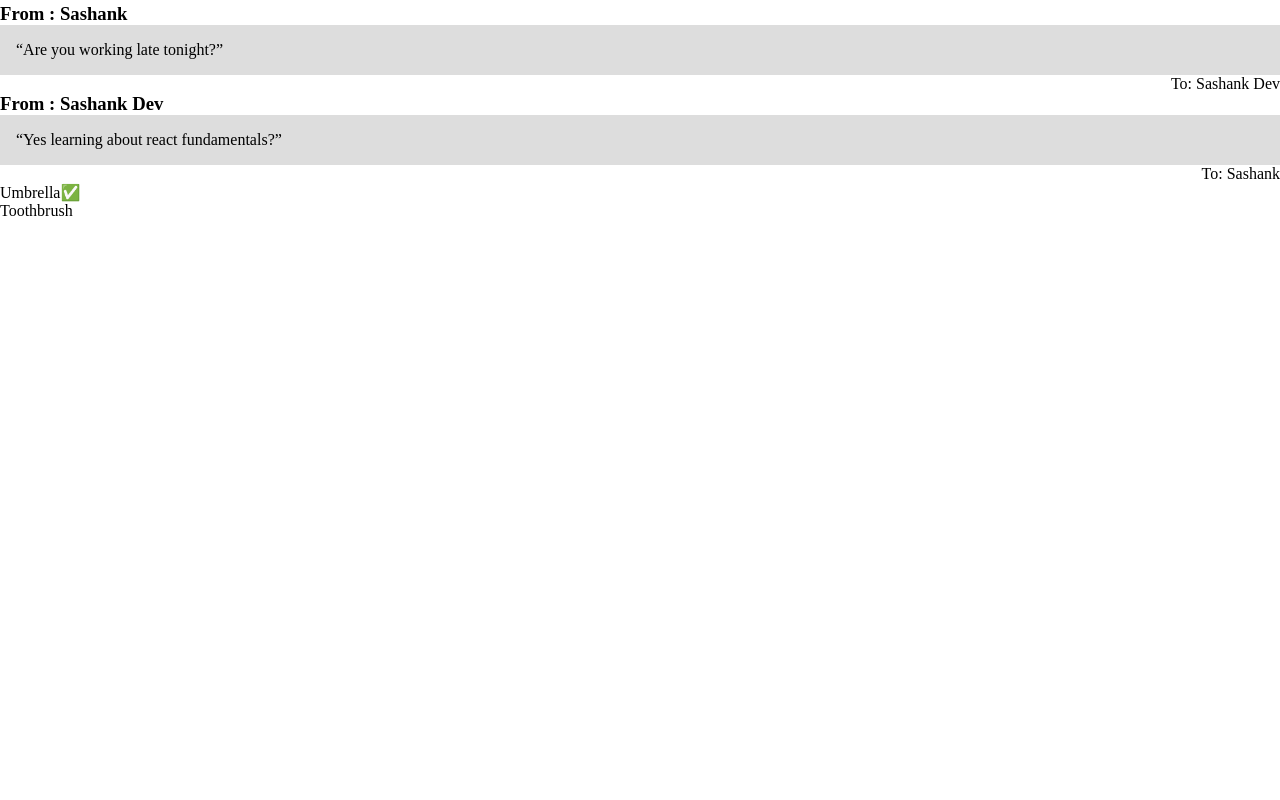
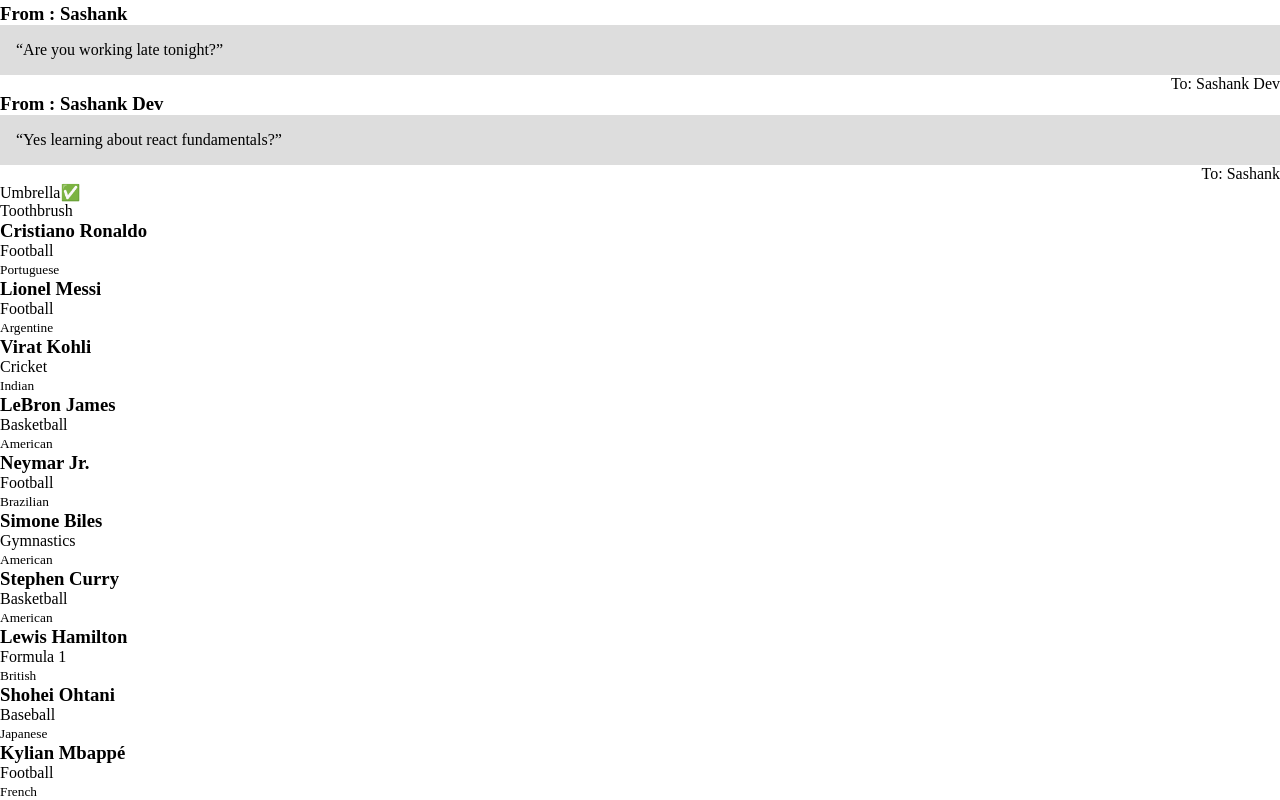
Before and after one commit to Sashankr/react-practice, a React (Vite) app: page / in a window 1280 px wide. Shown: the part 990-1790 px from the top of the page. Before the commit the page ends 1210 px from the top, so only its background shows below. Built offline with nearby package versions, Linux system fonts and the light colour scheme.

Commit message:
rendering lists

```diff
--- a/src/App.tsx
+++ b/src/App.tsx
@@ -2,6 +2,7 @@
 import Greeting from "./components/Greeting";
 import Item from "./components/Item";
 import Profile from "./components/Profile";
+import ProfileList from "./components/ProfileList";
 
 function App() {
   return (
@@ -25,6 +26,7 @@
         <Item label={"Umbrella"} isPacked />
         <Item label={"Toothbrush"} />
       </section>
+      <ProfileList />
     </div>
   );
 }
--- /dev/null
+++ b/src/components/ProfileList.tsx
@@ -0,0 +1,87 @@
+const athletes = [
+  {
+    name: "Cristiano Ronaldo",
+    sport: "Football",
+    nationality: "Portuguese",
+    popularity_metric: "Most followed person on social media (950M+ followers)",
+    notable_team: "Al-Nassr",
+  },
+  {
+    name: "Lionel Messi",
+    sport: "Football",
+    nationality: "Argentine",
+    popularity_metric: "620M+ social media followers",
+    notable_team: "Inter Miami",
+  },
+  {
+    name: "Virat Kohli",
+    sport: "Cricket",
+    nationality: "Indian",
+    popularity_metric: "Most followed cricketer (390M+ followers)",
+    notable_team: "Royal Challengers Bengaluru",
+  },
+  {
+    name: "LeBron James",
+    sport: "Basketball",
+    nationality: "American",
+    popularity_metric: "230M+ social media followers",
+    notable_team: "Los Angeles Lakers",
+  },
+  {
+    name: "Neymar Jr.",
+    sport: "Football",
+    nationality: "Brazilian",
+    popularity_metric: "380M+ social media followers",
+    notable_team: "Al-Hilal",
+  },
+  {
+    name: "Simone Biles",
+    sport: "Gymnastics",
+    nationality: "American",
+    popularity_metric: "Highest popularity rating (57%) in 2026 YouGov survey",
+    achievements: "Most decorated gymnast in history",
+  },
+  {
+    name: "Stephen Curry",
+    sport: "Basketball",
+    nationality: "American",
+    popularity_metric: "Top 10 most followed and influential athletes",
+    notable_team: "Golden State Warriors",
+  },
+  {
+    name: "Lewis Hamilton",
+    sport: "Formula 1",
+    nationality: "British",
+    popularity_metric: "Most popular F1 driver globally",
+    notable_team: "Ferrari (starting 2025/26)",
+  },
+  {
+    name: "Shohei Ohtani",
+    sport: "Baseball",
+    nationality: "Japanese",
+    popularity_metric: "Global icon of MLB and highest-paid baseball player",
+    notable_team: "Los Angeles Dodgers",
+  },
+  {
+    name: "Kylian Mbappé",
+    sport: "Football",
+    nationality: "French",
+    popularity_metric: "160M+ social media followers",
+    notable_team: "Real Madrid",
+  },
+];
+
+const ProfileList = () => {
+  const sportsPersonalityList = athletes.map((item) => {
+    return (
+      <section key={item.name}>
+        <h3>{item.name}</h3>
+        <p>{item.sport}</p>
+        <small>{item.nationality}</small>
+      </section>
+    );
+  });
+  return <div>{sportsPersonalityList}</div>;
+};
+
+export default ProfileList;
```
